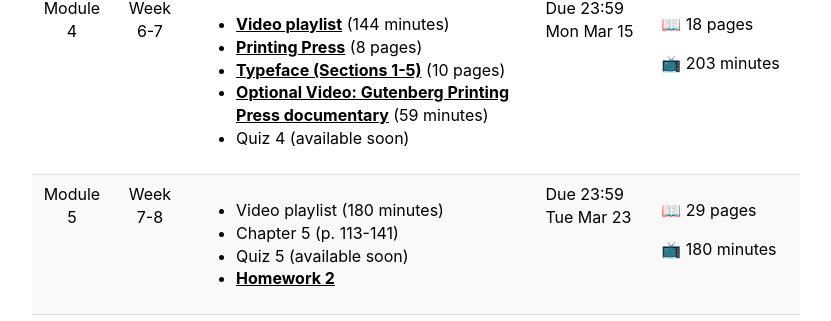
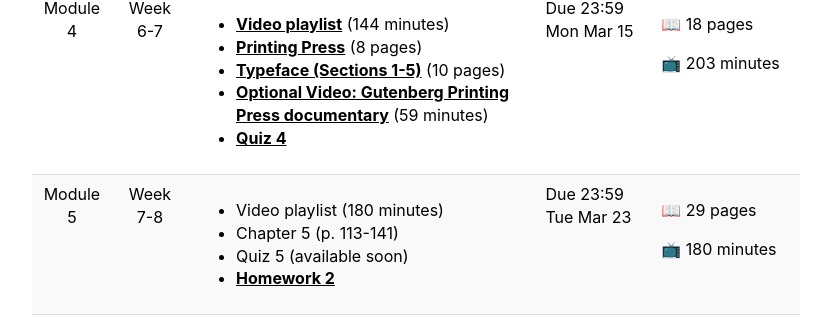
Before and after one commit to 2021-Spring-UIUC-LING270/2021-Spring-UIUC-LING270.github.io, a Jekyll site: the page built from schedule.md, in a window 1280 px wide and 900 px high, scrolled down 1273 px. Shown: the part 132-453 px from the top of the window, without its empty margins (224-1055 px from the left). Built offline with Jekyll 4.4.1, drawn with Linux system fonts in a browser that asks for light colours.

Commit message:
Added Quiz 4 to calendar

```diff
--- a/_data/schedule.yaml
+++ b/_data/schedule.yaml
@@ -214,7 +214,8 @@
        value: "59"
        unit: "minutes"
     -
-     title: "Quiz 4 (available soon)"
+     title: "Quiz 4"
+     url: "https://prairielearn.engr.illinois.edu"
 
 
 -
```
